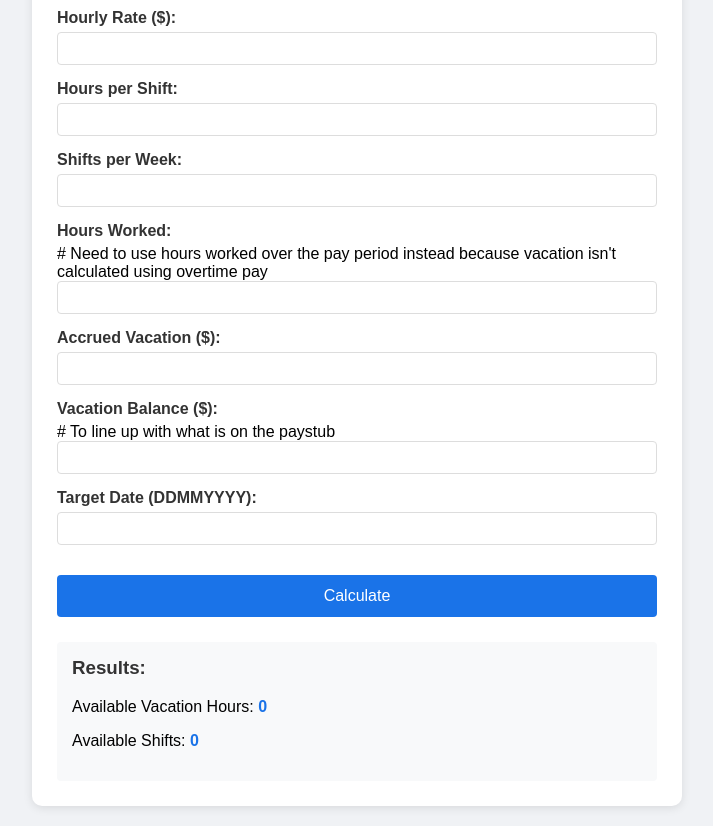
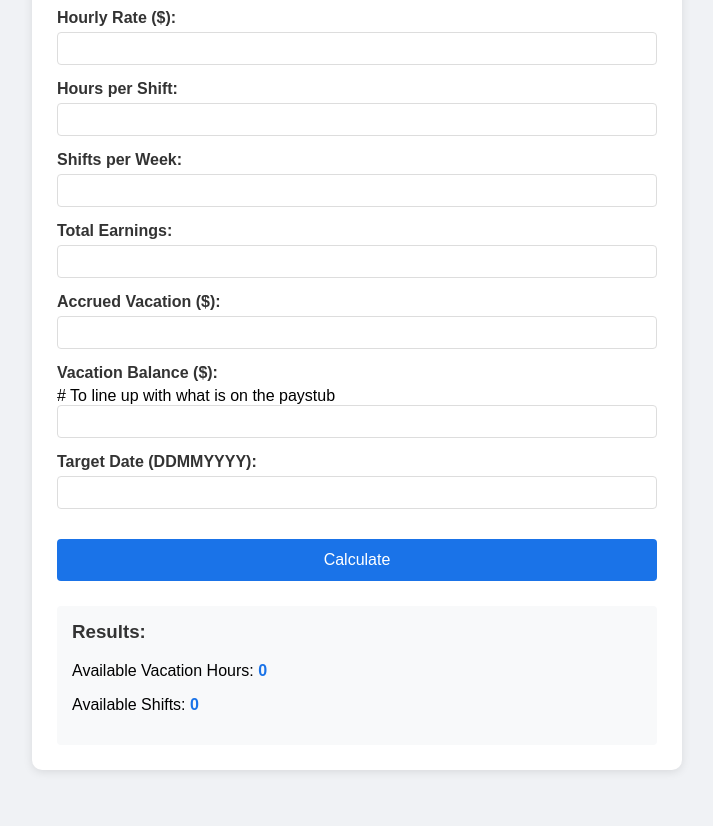
Before and after one commit to dhruvdhawan/Vacay-Calc, a plain HTML site: page Website/index.html in a window 1280 px wide. Shown: the part 124-950 px from the top of the page, without its empty margins (283-996 px from the left). After the commit the page ends 914 px from the top, so only its background shows below. Drawn offline with Linux system fonts and the light colour scheme.

Commit message:
Update index.html
We need to add a checkbox for night shifts that is stored as a boolean that will be checked by the java.

if nights, then rate = rate + 2.50

There should be a subtitle too that points out the calculation does not work if you have overtime/holiday pay on your paystub. There is a way to do the calculation but it requires a lot more granular information that would make inputs cumbersome.

```diff
--- a/Website/index.html
+++ b/Website/index.html
@@ -26,8 +26,7 @@
         </div>
 
         <div class="input-group">
-            <label>Hours Worked:</label>
-            # Need to use hours worked over the pay period instead because vacation isn't calculated using overtime pay
+            <label>Total Earnings:</label>
             <input type="number" id="earnings" step="0.01">
         </div>
 
```
